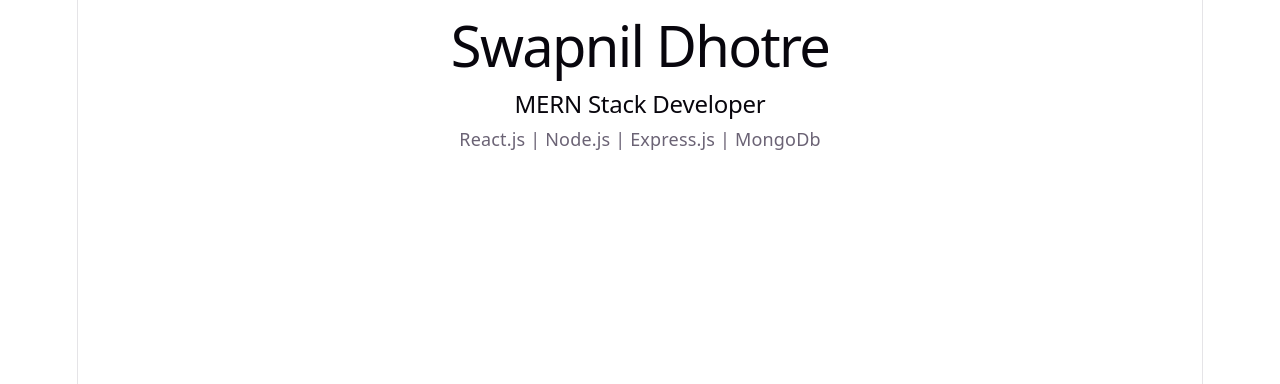
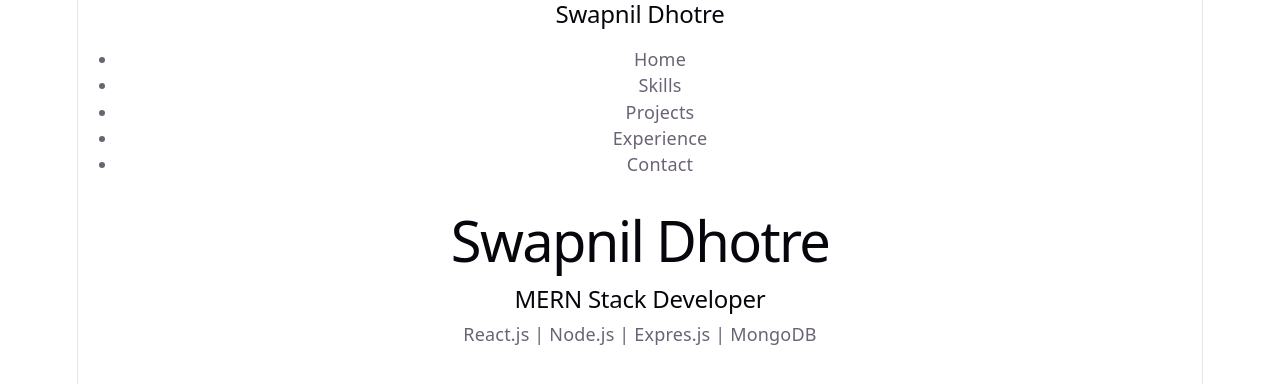
Before and after one commit to Swapnil7058/swapnil-portfolio, a React (Vite) app in the folder client/: page / in a window 1280 px wide. Shown: the top 384 px of the page. Built offline with nearby package versions, Linux system fonts and the light colour scheme.

Commit message:
Create navbar and hero section

```diff
--- a/client/src/App.jsx
+++ b/client/src/App.jsx
@@ -1,21 +1,18 @@
-import { useState } from 'react'
-import reactLogo from './assets/react.svg'
-import viteLogo from './assets/vite.svg'
-import heroImg from './assets/hero.png'
-import './App.css'
+import { useState } from "react";
+import reactLogo from "./assets/react.svg";
+import viteLogo from "./assets/vite.svg";
+import heroImg from "./assets/hero.png";
+import "./App.css";
+import Navbar from "./components/Navbar";
+import Hero from "./components/Hero";
 
 function App() {
-
   return (
     <>
-      <h1>Swapnil Dhotre</h1>
-      <h2>MERN Stack Developer</h2>
-
-      <p>
-        React.js | Node.js | Express.js | MongoDb
-      </p>
+      <Navbar />
+      <Hero />
     </>
-  )
+  );
 }
 
-export default App
+export default App;
--- /dev/null
+++ b/client/src/components/Hero.jsx
@@ -0,0 +1,17 @@
+import React from "react";
+
+const Hero = () => {
+  return (
+    <section>
+      <h1>Swapnil Dhotre</h1>
+
+      <h2>MERN Stack Developer</h2>
+
+      <p>
+      React.js | Node.js | Expres.js | MongoDB
+      </p>
+    </section>
+  );
+};
+
+export default Hero;
--- /dev/null
+++ b/client/src/components/Navbar.jsx
@@ -0,0 +1,19 @@
+import React from "react";
+
+const Navbar = () => {
+  return (
+    <nav>
+      <h2>Swapnil Dhotre</h2>
+
+      <ul>
+        <li>Home</li>
+        <li>Skills</li>
+        <li>Projects</li>
+        <li>Experience</li>
+        <li>Contact</li>
+      </ul>
+    </nav>
+  );
+};
+
+export default Navbar;
```
